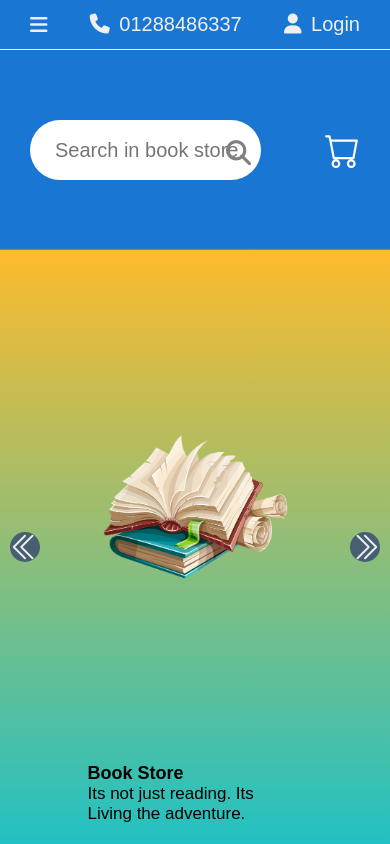
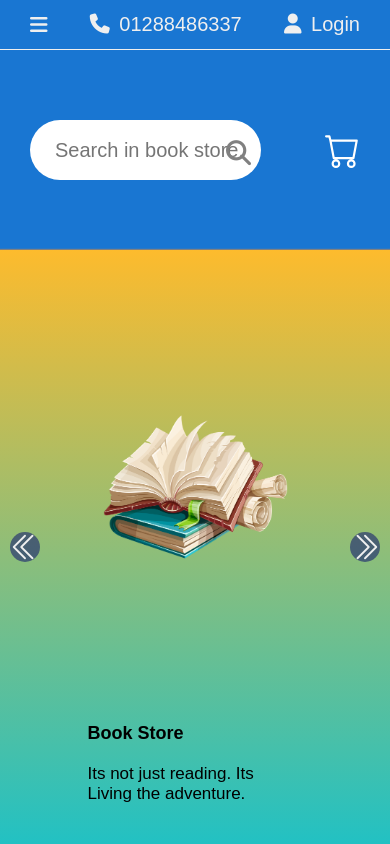
Before and after one commit to ziad223/ziad-online-book-store, a React (Create React App) app: page / in a window 390 px wide. Shown: the top 844 px of the page. Built offline with nearby package versions, Linux system fonts and the light colour scheme.

Commit message:
Update slider.css

```diff
--- a/src/components/slider/slider.css
+++ b/src/components/slider/slider.css
@@ -97,10 +97,14 @@ background: linear-gradient(90deg, rgba(131,58,180,1) 0%, rgba(253,29,29,1) 50%,
 
 
 .slide-info-title{
-    font-size: 30px;
+    font-size: 20px;
+    margin-bottom: 20px;
+
 }
 .slide-info-desc{
    font-size: 20px;
+   margin-bottom: 20px;
+
 }
 
     .arrow-left,
```
